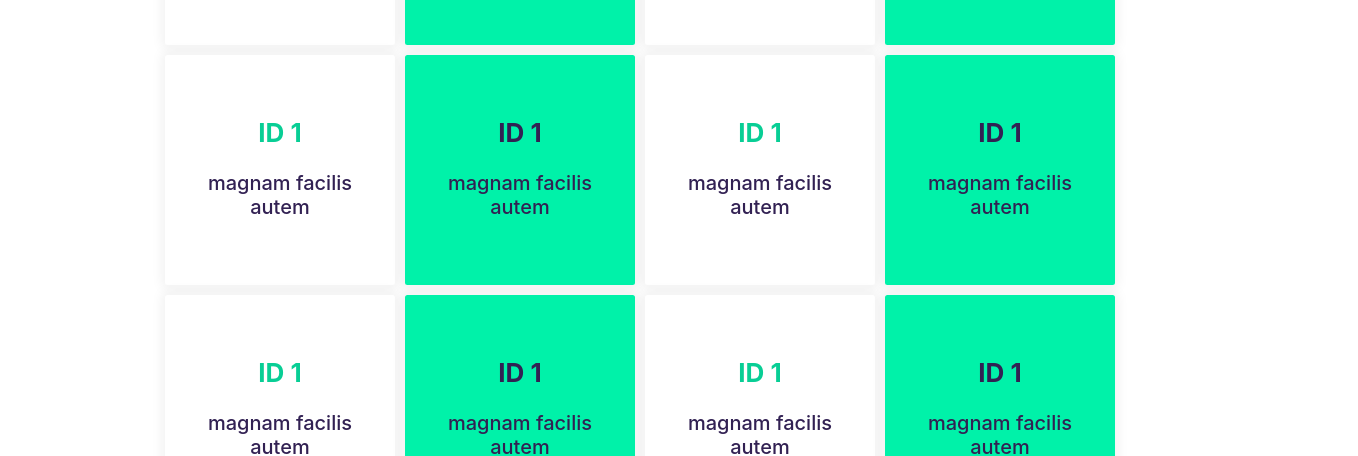
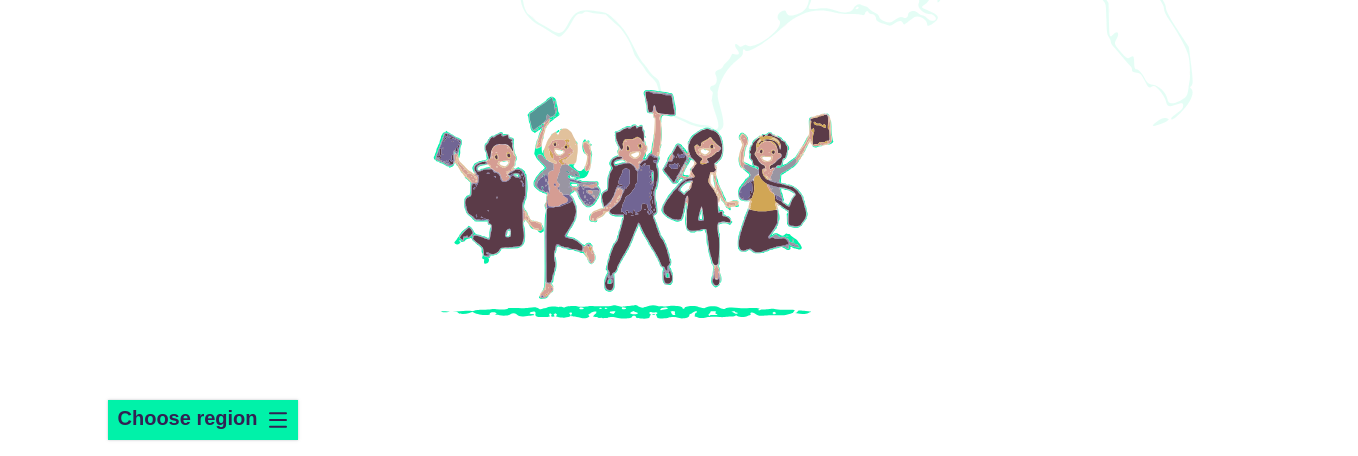
Before and after one commit to radevich7/julian_radevych_launchpad-react-code-challenge, a React (Create React App) app: page / in a window 1280 px wide. Shown: the part 844-1300 px from the top of the page, 1358 px wide, since content can reach past the window. Built offline with nearby package versions, Linux system fonts and the light colour scheme.

Commit message:
<Fix: change component path>

```diff
--- a/src/App.js
+++ b/src/App.js
@@ -1,6 +1,7 @@
 import { Fragment } from "react";
 import Footer from "./Components/Footer/Footer";
 import NavBar from "./Components/NavBar/NavBar";
+
 import PostalLookUp from "./Components/PostalLookUp/PostalLookUp";
 import Posts from "./Components/Posts/Posts";
 import Universities from "./Components/Universities/Universities";
@@ -17,8 +18,8 @@ export const Layout = (props) => {
 function App() {
   return (
     <Layout>
-      {/* <PostalLookUp /> */}
-      {/* <Universities /> */}
+      <PostalLookUp />
+      <Universities />
       <Posts />
     </Layout>
   );
```
